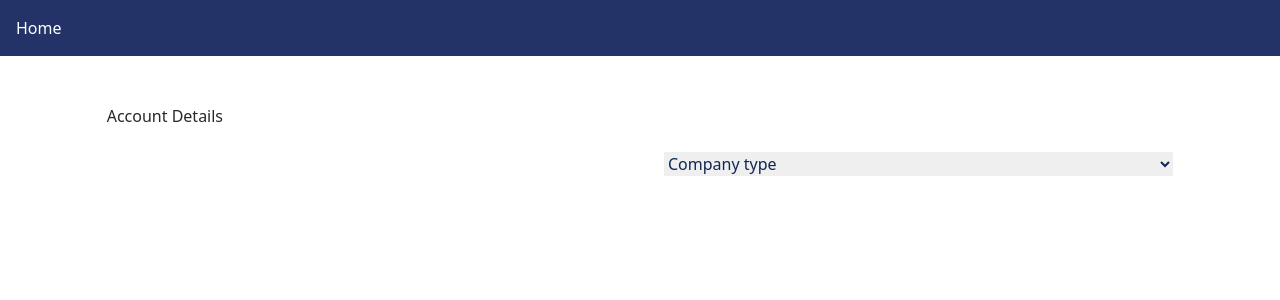
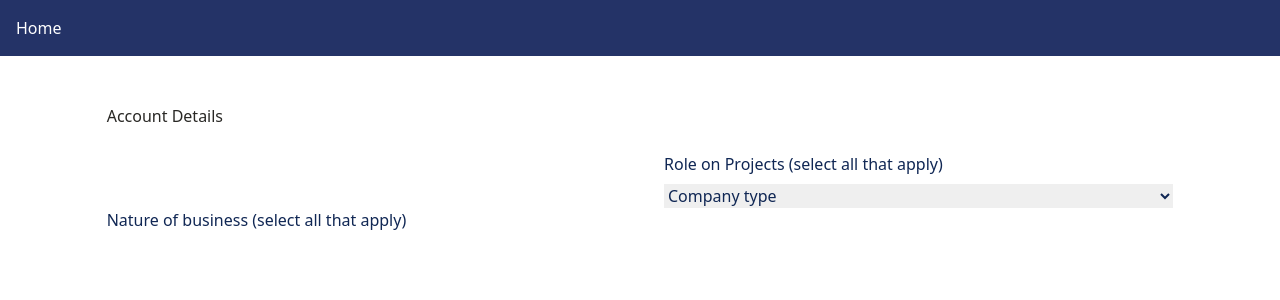
Before and after one commit to gmanninglive/yardlink-tech-task, a Next.js app: page /creditapplication.js in a window 1280 px wide. Shown: the top 300 px of the page. Built offline with nearby package versions, Linux system fonts and the light colour scheme.

Commit message:
Dropdown Fleshed out

```diff
--- a/components/form/custominput/DropdownSelection.jsx
+++ b/components/form/custominput/DropdownSelection.jsx
@@ -5,9 +5,40 @@ import { Field } from "formik";
 
 export default function DropdownSelection({title, fieldName, data, className}){
 
-    console.log(title, fieldName, data, className);
+    const [isOpen, setIsOpen] = useState();
+
     return (
         <>
+        <div className="relative">
+        <button
+          className={`${className} inline-flex items-center`}
+          type="button"
+          onClick={() => setIsOpen(!isOpen)}
+        >
+          {title}
+        </button>
+        <div
+          className={`${
+            isOpen ? "block" : "hidden"
+          } w-full absolute top-15 bg-white z-50 divide-y grid`}
+        >
+          {data.map((option, idx) => (
+            <label
+              htmlFor={option}
+              className={`w-full p-2 relative z-8`}
+              key={idx}
+            >
+              {option}
+              <Field
+                type="checkbox"
+                value={option}
+                name={fieldName}
+                className="opacity-0 absolute left-0 bottom-0 h-full w-full cursor-pointer z-10"
+              />
+            </label>
+          ))}
+        </div>
+      </div>
         </>
     )
 }
```
